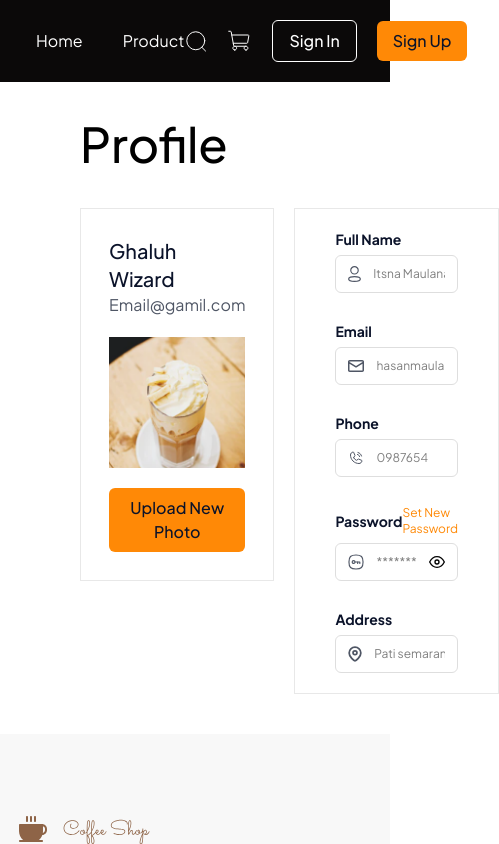
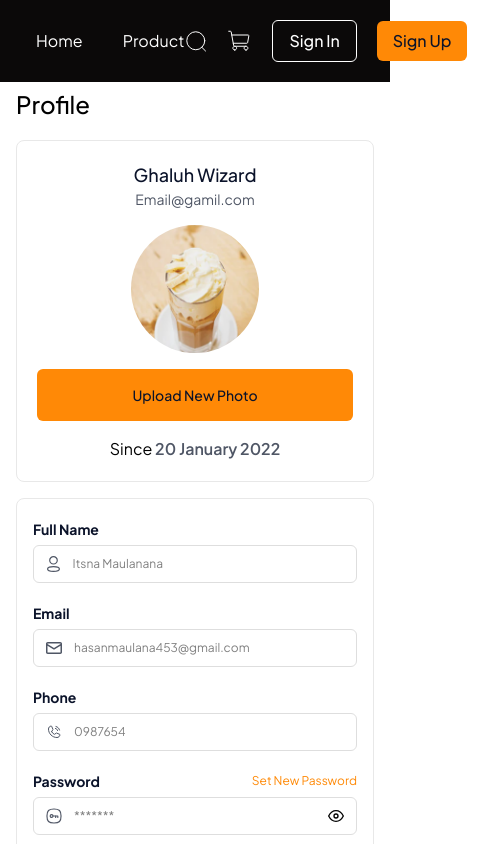
Before and after one commit to ItsnaMaulanaHasan/koda-b4-react, a React (Vite) app: page /profile in a window 390 px wide. Shown: the top 844 px of the page, 499 px wide, since content can reach past the window. Built offline with nearby package versions, Linux system fonts and the light colour scheme; sample sign-in values are in the browser's storage.

Commit message:
feat: responsiveness profile page

```diff
--- a/src/pages/ProfilePage.jsx
+++ b/src/pages/ProfilePage.jsx
@@ -3,20 +3,38 @@ import Input from "../components/Input";
 
 function ProfilePage() {
   return (
-    <div className="px-20 py-10 mt-20">
-      <h1 className="font-medium text-5xl">Profile</h1>
-      <div className="grid grid-cols-[1fr_2fr] mt-10 gap-5">
-        <div className="p-7 flex flex-col gap-5 border border-[#E8E8E8] items-center h-max">
-          <div>
-            <h2 className="font-medium text-xl text-[#0B132A]">
+    <div className="px-4 py-6 mt-16 mb-10 sm:px-6 sm:py-8 sm:mt-20 md:px-10 md:mb-16 lg:px-16 xl:px-20 lg:mb-20">
+      <h1 className="text-2xl font-medium sm:text-3xl md:text-4xl lg:text-5xl">
+        Profile
+      </h1>
+      <div className="grid grid-cols-1 md:grid-cols-[1fr_2fr] mt-5 sm:mt-6 md:mt-8 lg:mt-10 gap-4 sm:gap-5">
+        <div className="p-5 sm:p-6 md:p-10 flex flex-col gap-4 sm:gap-5 border border-[#E8E8E8] items-center h-max rounded-lg md:rounded-none">
+          <div className="text-center">
+            <h2 className="font-medium text-lg sm:text-xl text-[#0B132A]">
               Ghaluh Wizard
             </h2>
-            <p className="text-[#4F5665]">Email@gamil.com</p>
+            <p className="text-[#4F5665] text-sm sm:text-base">
+              Email@gamil.com
+            </p>
           </div>
-          <img src="/public/img-menus/image1.png" alt="" />
-          <Button className="bg-[#FF8906]">Upload New Photo</Button>
+          <div className="w-32 h-32 sm:w-40 sm:h-40 md:w-48 md:h-48">
+            <img
+              className="object-cover w-full h-full rounded-full"
+              src="/public/img-menus/image1.png"
+              alt="Profile"
+            />
+          </div>
+          <Button className="bg-[#FF8906] py-4 w-full text-sm sm:text-base">
+            Upload New Photo
+          </Button>
+          <div>
+            Since{" "}
+            <span className="font-semibold text-[#4F5665]">
+              20 January 2022
+            </span>
+          </div>
         </div>
-        <div className="border border-[#E8E8E8] py-5 px-10 flex flex-col gap-7">
+        <div className="border border-[#E8E8E8] py-5 px-4 sm:px-6 md:px-8 lg:px-10 flex flex-col gap-5 sm:gap-6 md:gap-7 rounded-lg md:rounded-none">
           <Input
             id="fullName"
             type="text"
@@ -43,6 +61,9 @@ function ProfilePage() {
             label="Address"
             placeholder="Pati semarang"
           />
+          <Button className="bg-[#FF8906] w-full sm:w-auto text-sm sm:text-base mt-2">
+            Save Changes
+          </Button>
         </div>
       </div>
     </div>
```
